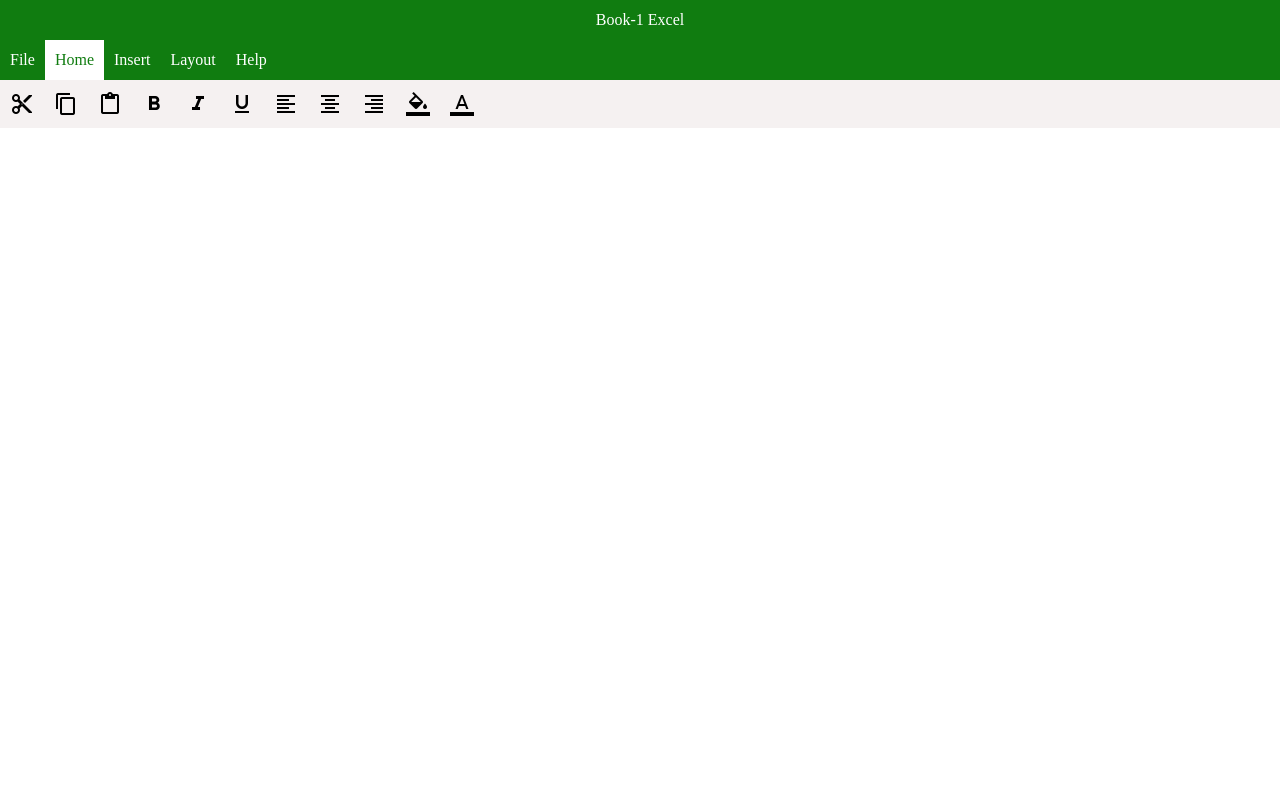
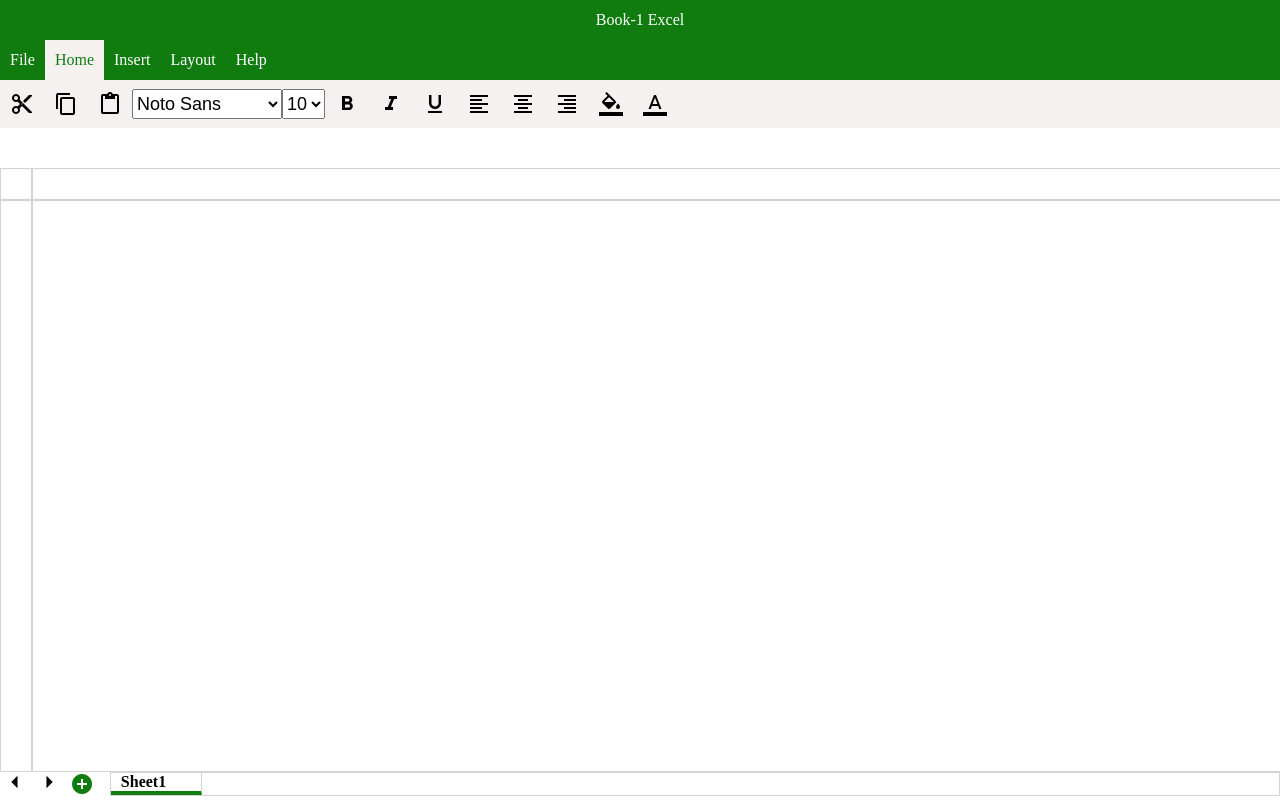
Before and after one commit to amey16/Excel-clone, a plain HTML site: page index.html in a window 1280 px wide. Drawn offline with Linux system fonts and the light colour scheme.

Commit message:
basic UI

```diff
--- a/index.html
+++ b/index.html
@@ -22,6 +22,36 @@
             <div class = "material-icons menu-icon icon-cut">content_cut</div>
             <div class = "material-icons menu-icon icon-copy">content_copy</div>
             <div class = "material-icons menu-icon icon-paste">content_paste</div>
+            <select class = "selector font-family-selector">
+                <option style="font-family: Noto Sans" value="Noto Sans">Noto Sans</option>
+                <option style="font-family: Arial" value="Arial">Arial</option>
+                <option style="font-family: Calibri" value="Calibri">Calibri</option>
+                <option style="font-family: Comic Sans MS" value="Comic Sans MS">Comic Sans MS</option>
+                <option style="font-family: Courier New" value="Courier New">Courier New</option>
+                <option style="font-family: Impact" value="Impact">Impact</option>
+                <option style="font-family: Georgia" value="Georgia">Georgia</option>
+                <option style="font-family: Garamond" value="Garamond">Garamond</option>
+                <option style="font-family: Lato" value="Lato">Lato</option>
+                <option style="font-family: Open Sans" value="Open Sans">Open Sans</option>
+                <option style="font-family: Palatino" value="Palatino">Palatino</option>
+                <option style="font-family: Verdana" value="Verdana">Verdana</option>
+            </select>
+            <select class = "selector font-size-selector">
+                <option value="10">10</option>
+                <option value="12">12</option>
+                <option value="14">14</option>
+                <option value="16">16</option>
+                <option value="18">18</option>
+                <option value="20">20</option>
+                <option value="22">22</option>
+                <option value="24">24</option>
+                <option value="26">26</option>
+                <option value="28">28</option>
+                <option value="30">30</option>
+                <option value="32">32</option>
+                <option value="36">36</option>
+                <option value="40">40</option>
+            </select>
             <div class = "material-icons menu-icon icon-bold">format_bold</div>
             <div class = "material-icons menu-icon icon-italic">format_italic</div>
             <div class = "material-icons menu-icon icon-underline">format_underline</div>
@@ -33,11 +63,25 @@
         </div>
         <div class = "formula-bar"></div>
         <div class = "data-container">
-            <div class = "row-name-container"></div>
-            <div class = "column-name-container"></div>
-            <div class = "input-cell-container"></div>
+            <div class = "align">
+                <div class = "select-all"></div>
+                <div class = "column-name-container"></div>
+            </div>
+            <div class = "align">
+                <div class = "row-name-container"></div>
+                <div class = "input-cell-container"></div>
+            </div>
         </div>
-        <div class = "sheet-bar"></div>
+        <div class = "sheet-bar">
+            <div class = "scroller">
+                <div class = "material-icons icon-left-scroll">arrow_left</div>
+                <div class = "material-icons icon-right-scroll">arrow_right</div>
+            </div>
+            <div class = "material-icons icon-add">add_circle</div>
+            <div class = "sheet-tab-container">
+                <div class = "sheet-tab">Sheet1</div>
+            </div>
+        </div>
     </div>
 </body>
 </html>
--- a/style.css
+++ b/style.css
@@ -28,7 +28,7 @@
     align-items: center;
 }
 .menu-item.selected {
-    background-color: white;
+    background-color: rgb(245, 241, 241);
     color: #107c10;
 }
 .menu-item:hover {
@@ -43,6 +43,7 @@
     height: 6vh;
     display: flex;
     background-color: rgb(245, 241, 241);
+    align-items: center;
 }
 .menu-icon{
     padding-left: 10px;
@@ -53,9 +54,85 @@
 .menu-icon:hover{
     background-color: lightgrey;
 }
+.font-family-selector{
+    width: 150px;
+}
+.selector{
+    height: 30px;
+    font-size: 18px;
+}
+.selector option{
+    font-size: 18px;
+}
 .formula-bar{
     height: 5vh;
 }
 .data-container{
     height: 75vh;
+    width: 100vw;
+    display: flex;
+    flex-wrap: wrap;
 }
+.select-all{
+    width: 30px;
+    height: 30px;
+    border: 1px solid lightgray;
+}
+.column-name-container{
+    width: calc(100vw - 30px);
+    height: 30px;
+    border: 1px solid lightgray;
+}
+.row-name-container{
+    height: calc(75vh - 30px);
+    width: 30px;
+    border: 1px solid lightgray;
+}
+.input-cell-container{
+    width: calc(100vw - 30px);
+    height: calc(75vh - 30px);
+    border: 1px solid lightgray;
+}
+.align{
+    display: flex;
+}
+.sheet-bar{
+    height: 4vh;
+    display: flex;
+    align-items: center;
+}
+.scroller {
+    width: 70px;
+}
+.icon-left-scroll, .icon-right-scroll{
+    font-size: 30px;
+}
+.icon-left-scroll:hover, .icon-right-scroll:hover{
+    background-color: lightgray;
+    cursor: pointer;
+}
+.icon-add:hover{
+    cursor: pointer;
+    transform: scale(1.2);
+}
+.icon-add{
+    color: #107c10;
+    width: 40px;
+}
+.sheet-tab-container{
+    border: 1px solid lightgray;
+    width: calc(100vw - 110px);
+}
+.sheet-tab{
+    border-bottom: 4px solid #107c10;
+    padding-left: 10px;
+    padding-right: 10px;
+    width: 70px;
+    align-items: center;
+    justify-content: center;
+    font-weight: 600;
+    border-right: 1px solid lightgrey;
+}
+.sheet-tab:hover{
+    cursor: default;
+}
```
